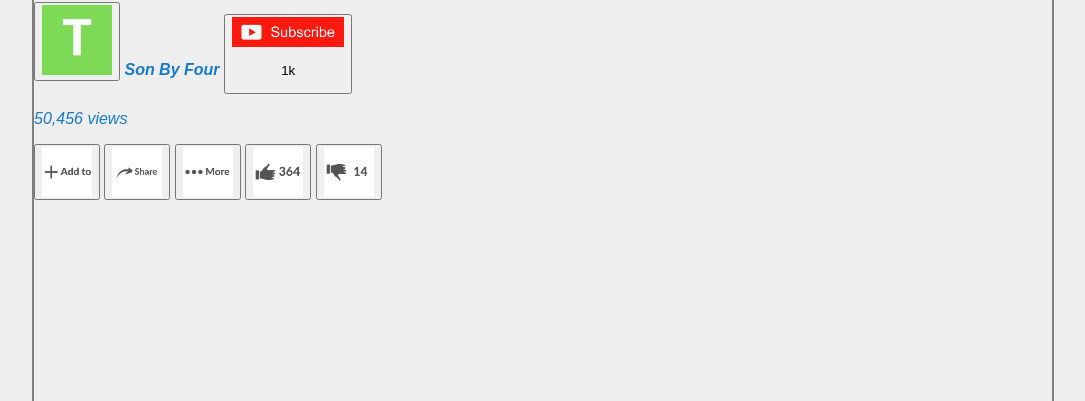
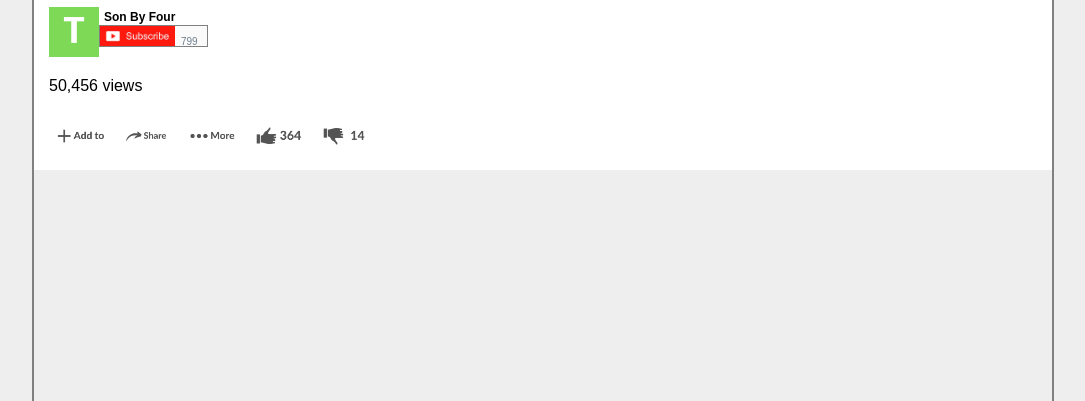
Before and after one commit to realisticattorney/YoutubePageRepo, a plain HTML site: page index.html in a window 1280 px wide. Shown: the part 714-1115 px from the top of the page, without its empty margins (68-1153 px from the left). Drawn offline with Linux system fonts and the light colour scheme.

Commit message:
organized video'info partially

```diff
--- a/index.html
+++ b/index.html
@@ -35,34 +35,38 @@
   <iframe width="768" height="432" src="https://www.youtube.com/embed/kAKVT1HWNsg" frameborder="0" allow="accelerometer; autoplay; clipboard-write; encrypted-media; gyroscope; picture-in-picture" allowfullscreen></iframe>
 
   <div class="video-info">
-     <h1>Video Title</h1>
-      <button>
-         <img id="profile-btn" src="icons/10.png" alt="Profile">
+     <h1><span>Video Title</span></h1>
+      <div class="upper-info">
+         <a><img id="profile-btn" src="icons/10.png" alt="Profile"></a>
+
       </button>
-         <a><b>Son By Four</b></a>
-      <button>
-         <img id="suscribe-btn" src="icons/Subscribe-PNG-Image.png" alt="Suscribe">
-         <p>1k</p>
-      </button>
+      <div class="suscribe-div">
+         <a id="profile-name"><b>Son By Four</b></a>
+         <button class="suscribe-btn">
+            <img id="suscribe-btn-img" src="icons/Subscribe-PNG-Image.png" alt="Suscribe">
+            <p>799</p>
+   </div>
+    </div>
+      <div class="lower-info">
       <p>50,456 views</p>
          <div>
-            <button class="add">
+            <button class="add-share-more-like-dislike-btns">
                <img src="icons/13.png" id="add-share-more-like-dislike">
             </button>
-            <button>
+            <button class="add-share-more-like-dislike-btns">
                <img src="icons/7.png" id="add-share-more-like-dislike">
             </button>
-            <button>
+            <button class="add-share-more-like-dislike-btns">
                <img src="icons/9.png" id="add-share-more-like-dislike">
             </button>
-            <button>
+            <button class="add-share-more-like-dislike-btns">
                <img src="icons/5.png" id="add-share-more-like-dislike">
             </button>
-            <button>
+            <button class="add-share-more-like-dislike-btns">
                <img src="icons/4.png" id="add-share-more-like-dislike">
             </button>
          </div>
-
+      </div>
 
 
      </div>
--- a/styles.css
+++ b/styles.css
@@ -100,21 +100,53 @@ body {
    display: inline-block;
 }
 .video-info{
+   background-color: #FFFFFF;
+   padding: 5px 15px 5px;
+   min-height: 150px;
+   margin: 0 0 10px;
+   color: black;
+   font-style: normal;
 
 }
+.upper-info {
+   position: relative;
+   display: flex
+}
+
 #profile-btn {
-   height: 70px;
+   height: 50px;
 }
-#suscribe-btn{
-   height: 30px;
+#profile-name{
+   font-size: 12px;
+   padding-left: 5px;
+}
+.suscribe-btn {
+   display: flex;
+   height: 22px;
+   padding: 0px 3px 0 0;
+   vertical-align: middle;
+   margin: 0px;
+   border: 1px grey solid;
+   background-color: #FAFAFA;
+}
+.suscribe-btn > p {
+   font-size: 10px;
+   padding: 0 6px;
+   color: slategray;
+
+}
+#suscribe-btn-img{
+   height: 20px;
 }
 #add-share-more-like-dislike {
    height: 50px;
-   background-color: red;
-   border: none;
    display: flex;
 }
-
+.add-share-more-like-dislike-btns{
+   border: none;
+   padding: 0px;
+   margin: 0 6px;
+}
 footer {
    width: 100%;
    display: block;
```
